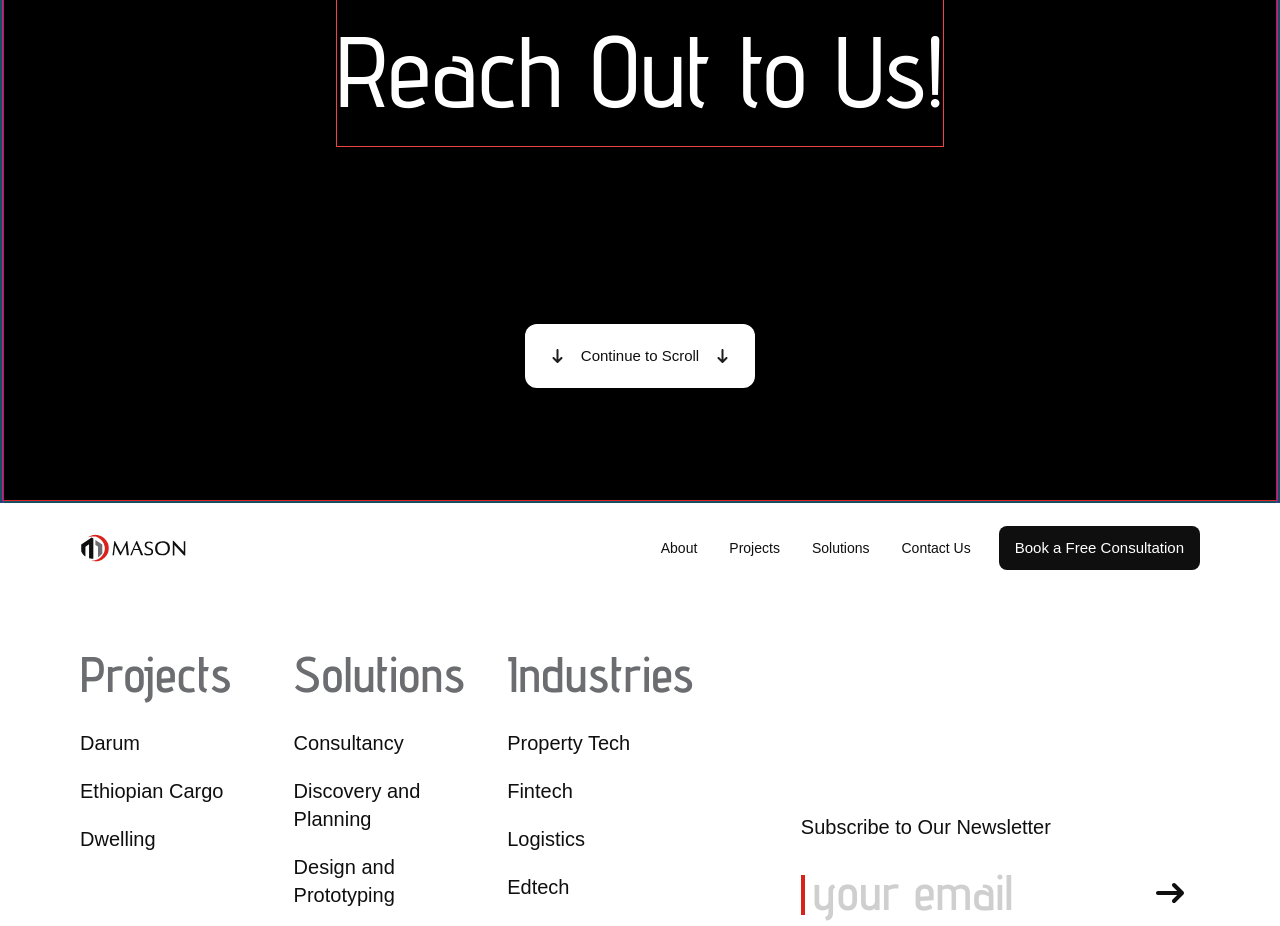
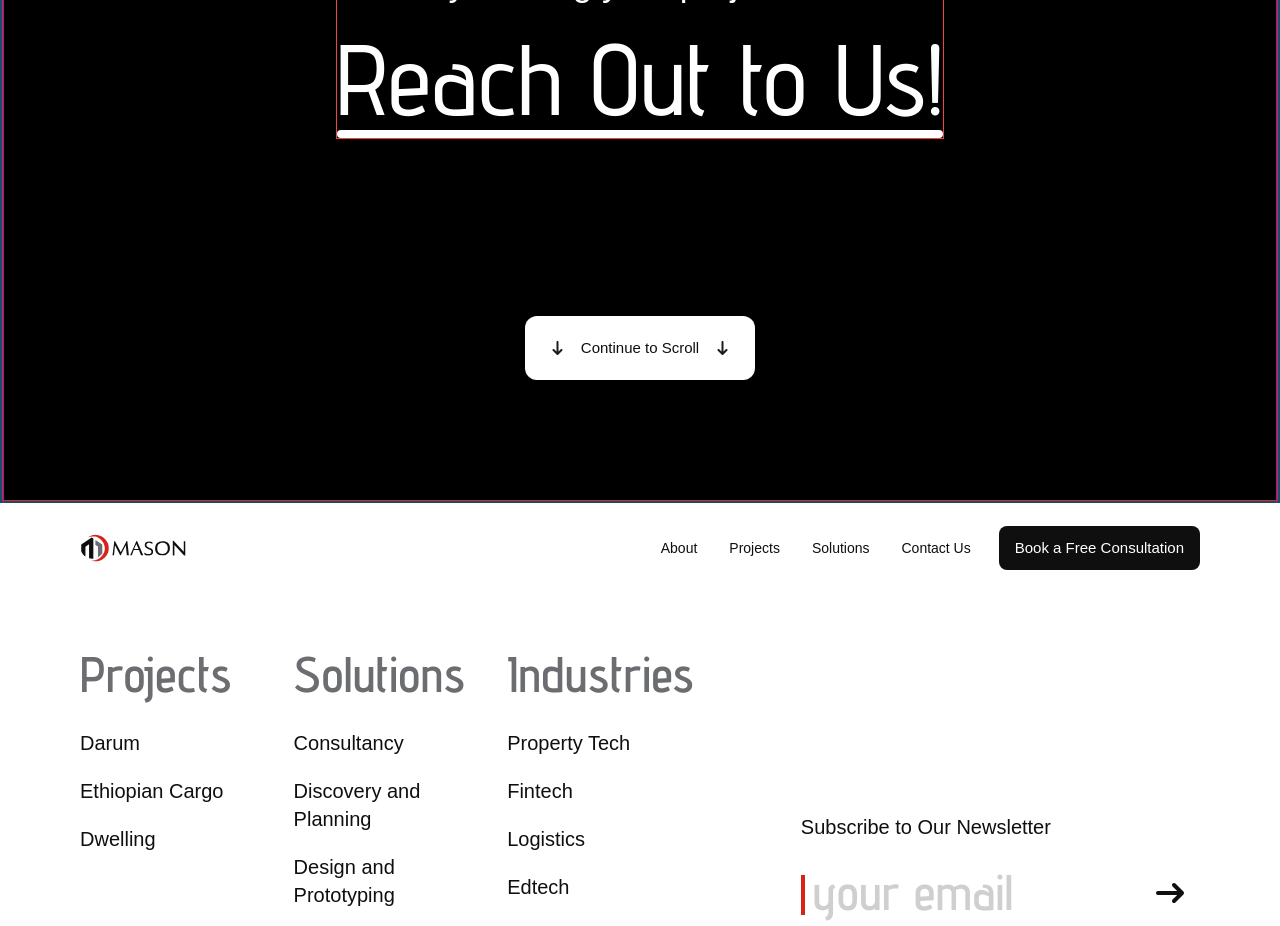
Before and after one commit to AbimbolaOO/mason, a Next.js app: page / in a window 1280 px wide. Shown: the part 4680-5606 px from the top of the page. Built offline with nearby package versions, Linux system fonts and the light colour scheme; a web font is replaced by a local one.

Commit message:
remove everything

```diff
--- a/app/(website)/(landing-page)/ReachOutToUs/ReachOutToUs.tsx
+++ b/app/(website)/(landing-page)/ReachOutToUs/ReachOutToUs.tsx
@@ -26,6 +26,7 @@ const ReachOutToUs = () => {
           </div>
           <div className='font-medium font-adventPro text-[100px] leading-[150px] text-white'>
             <Link href='contact-us'>Reach Out to Us!</Link>
+            <div className='h-2 w-full origin-left bg-white rounded-full -mt-6'></div>
           </div>
         </div>
 
```
